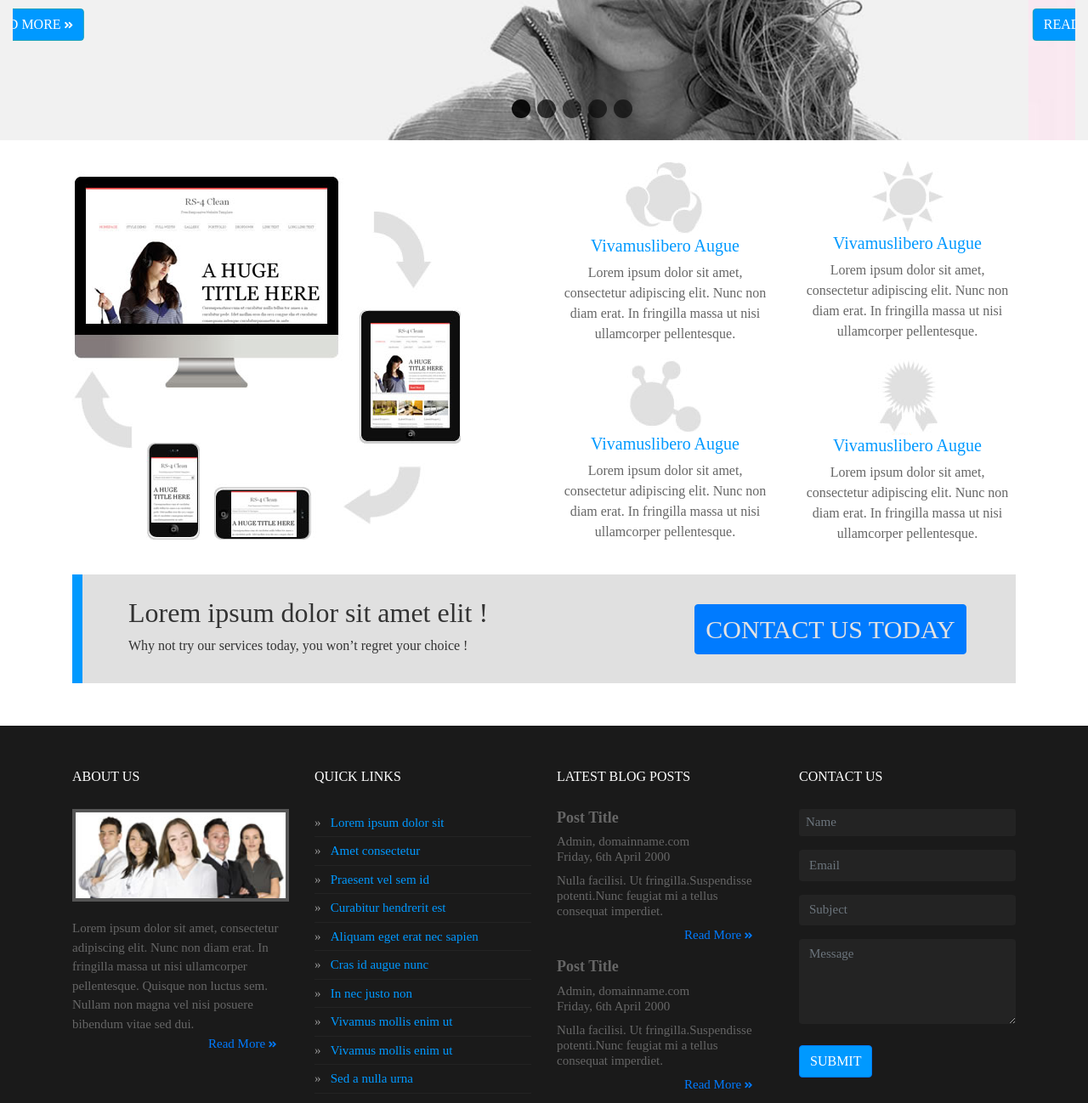
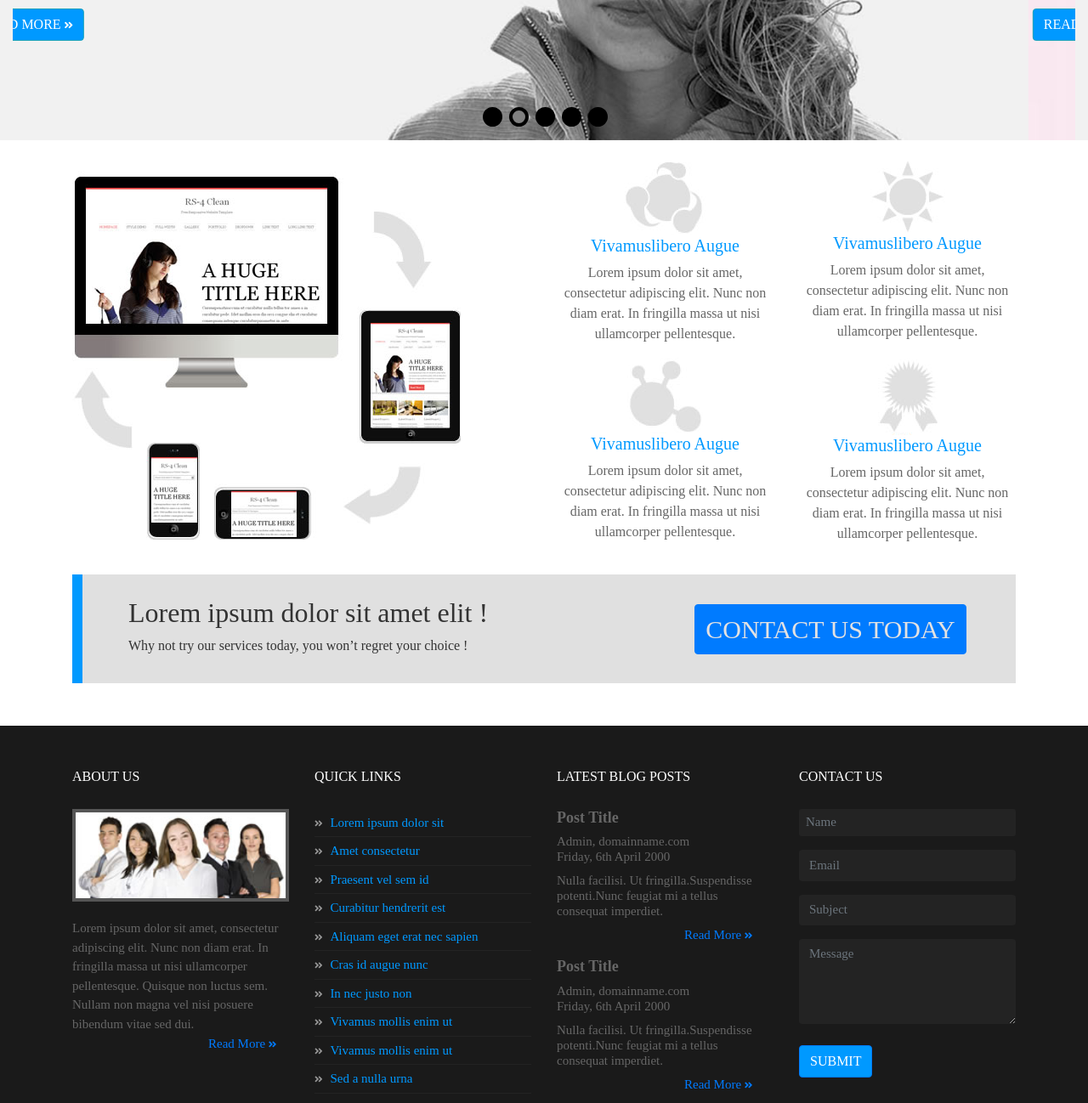
Before and after one commit to antien2247/Nobodysfooll, a plain HTML site: page index.html in a window 1280 px wide. Shown: the part 694-1992 px from the top of the page at 85% size. Drawn offline with nearby package versions, Linux system fonts and the light colour scheme.

Commit message:
index.htlm

```diff
--- a/assets/css/index.css
+++ b/assets/css/index.css
@@ -15,7 +15,13 @@
 }
 .header-top-left{
     float: left;
-
+}
+.header-top-left .column{
+    border-right: #9f9f9f solid 1px;
+    padding: 0 4px 0 7px;
+}
+.header-top-left .column1{
+    padding-left: 8px;
 }
 .header-top-right{
     font-size: 25px;
@@ -48,9 +54,11 @@
 .progress{
     height: 0.6rem;
     margin: 0px 16px;
+    border-radius: inherit;
 }
 .progress-bar{
     width: 8%;
+
 }
 /*end-header*/
 
@@ -146,29 +154,27 @@
     font-size: 12px;
 }
 
-.nut-slider ul{
-    position: absolute;
-    z-index: 10;
-    width: 150px;
-    bottom: 2%;
-    left: 611.5px;
-    margin-left: -30px;
-    display: flex;
-    justify-content: space-between;
+.carousel-indicators li.active{
+    background: gray;
+    border-color: #000000;
+    /*border: 1px solid #000000;*/
+    /*background-color: gray;*/
+
 }
+
 .nut-slider ul li{
-    width: 27px;
-    height: 2px;
+    width: 15px;
+    height: 15px;
     background: #000000;
-    opacity: 0.6;
+    opacity: 1;
     list-style: none;
     border-radius: 50%;
     cursor: pointer;
     margin-left: 5px;
+    border: 4px solid transparent;
 }
+
 /*end slider*/
-
-
 
 /*content*/
 .content{
@@ -247,6 +253,11 @@
 }
 .ft2 div a{
     color: #0099ff;
+    margin-left: 5px;
+}
+.ft2 div i{
+    font-size: 11px;
+
 }
 .ft3 h5{
     color: #666666;
--- a/index.html
+++ b/index.html
@@ -6,7 +6,6 @@
     <meta name="viewport" content="width=device-width, initial-scale=1">
     <link rel="stylesheet" href="https://maxcdn.bootstrapcdn.com/bootstrap/4.4.1/css/bootstrap.min.css">
     <link rel="stylesheet" href="https://use.fontawesome.com/releases/v5.6.3/css/all.css">
-    <link rel="stylesheet" href="assets/font/georgia.woff">
     <link rel="stylesheet" href="assets/css/index.css">
 </head>
 <body>
@@ -14,10 +13,10 @@
     <div class="header-top">
         <div class="container-fluid">
             <div class="header-top-left">
-                <span>Sign Up | </span>
-                <span>Login | </span>
-                <span>RSS Feeds | </span>
-                <span>Archived News </span>
+                <span class="column">Sign Up </span>
+                <span class="column">Login </span>
+                <span class="column">RSS Feeds </span>
+                <span class="column1">Archived News </span>
             </div>
             <div class="header-top-right">
                 <div>
@@ -118,7 +117,7 @@
                         </div>
                     </div>
                     <div class="carousel-item">
-                        <img src="assets/image/slider2.jpg">
+                        <img src="assets/image/slider11.jpg">
                         <div class="carousel-caption">
                             <h1>Your title can be long<br> and descriptive</h1>
                             <p>Cursuspenatisaccum ut curabitur nulla tellus tor <br>
@@ -130,7 +129,7 @@
                         </div>
                     </div>
                     <div class="carousel-item">
-                        <img src="assets/image/slider33.jpg">
+                        <img src="assets/image/slider11.jpg">
                         <div class="carousel-caption">
                             <h1>Your title can be long<br> and descriptive</h1>
                             <p>Cursuspenatisaccum ut curabitur nulla tellus tor <br>
@@ -143,7 +142,7 @@
                     </div>
                 </div>
                 <div class="nut-slider">
-                    <ul class="carousel-indicators ">
+                    <ul class="carousel-indicators">
                         <li data-target="#demo" data-slide-to="0" class="active"></li>
                         <li data-target="#demo" data-slide-to="1"></li>
                         <li data-target="#demo" data-slide-to="2"></li>
@@ -228,16 +227,16 @@
             </div>
             <div class="col-sm-3 ft2">
                 <h6>QUICK LINKS</h6>
-                <div>&raquo; &nbsp;&nbsp;<a href="">Lorem ipsum dolor sit</a></div>
-                <div>&raquo; &nbsp;&nbsp;<a href="">Amet consectetur</a></div>
-                <div>&raquo; &nbsp;&nbsp;<a href="">Praesent vel sem id</a></div>
-                <div>&raquo; &nbsp;&nbsp;<a href="">Curabitur hendrerit est</a></div>
-                <div>&raquo; &nbsp;&nbsp;<a href="">Aliquam eget erat nec sapien</a></div>
-                <div>&raquo; &nbsp;&nbsp;<a href="">Cras id augue nunc</a></div>
-                <div>&raquo; &nbsp;&nbsp;<a href="">In nec justo non</a></div>
-                <div>&raquo; &nbsp;&nbsp;<a href="">Vivamus mollis enim ut</a></div>
-                <div>&raquo; &nbsp;&nbsp;<a href="">Vivamus mollis enim ut</a></div>
-                <div>&raquo; &nbsp;&nbsp;<a href="">Sed a nulla urna</a></div>
+                <div><i class="fas fa-angle-double-right"></i> <a href="">Lorem ipsum dolor sit</a></div>
+                <div><i class="fas fa-angle-double-right"></i> <a href="">Amet consectetur</a></div>
+                <div><i class="fas fa-angle-double-right"></i> <a href="">Praesent vel sem id</a></div>
+                <div><i class="fas fa-angle-double-right"></i> <a href="">Curabitur hendrerit est</a></div>
+                <div><i class="fas fa-angle-double-right"></i> <a href="">Aliquam eget erat nec sapien</a></div>
+                <div><i class="fas fa-angle-double-right"></i> <a href="">Cras id augue nunc</a></div>
+                <div><i class="fas fa-angle-double-right"></i> <a href="">In nec justo non</a></div>
+                <div><i class="fas fa-angle-double-right"></i> <a href="">Vivamus mollis enim ut</a></div>
+                <div><i class="fas fa-angle-double-right"></i> <a href="">Vivamus mollis enim ut</a></div>
+                <div><i class="fas fa-angle-double-right"></i> <a href="">Sed a nulla urna</a></div>
             </div>
             <div class="col-sm-3 ft3">
                 <h6>LATEST BLOG POSTS</h6>
```
